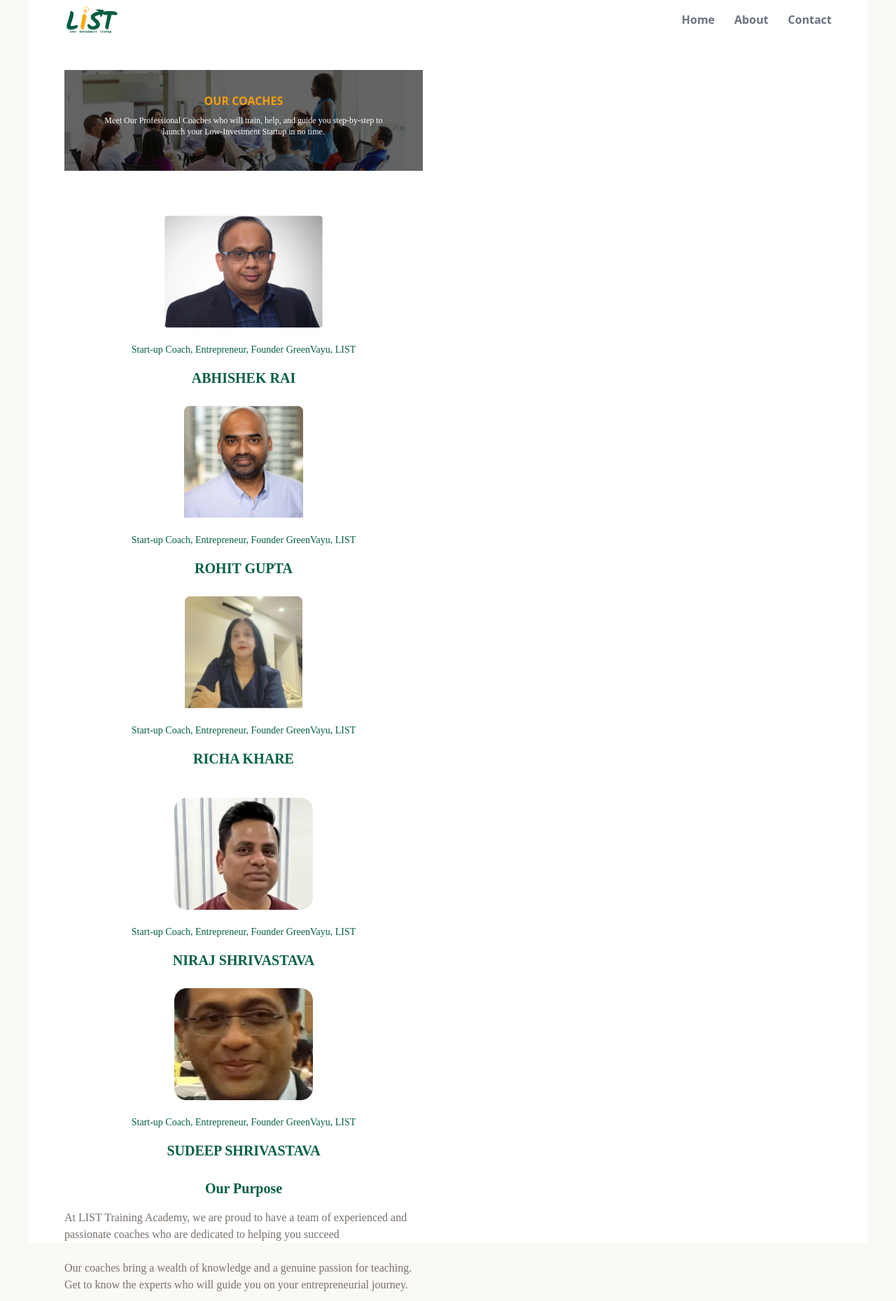
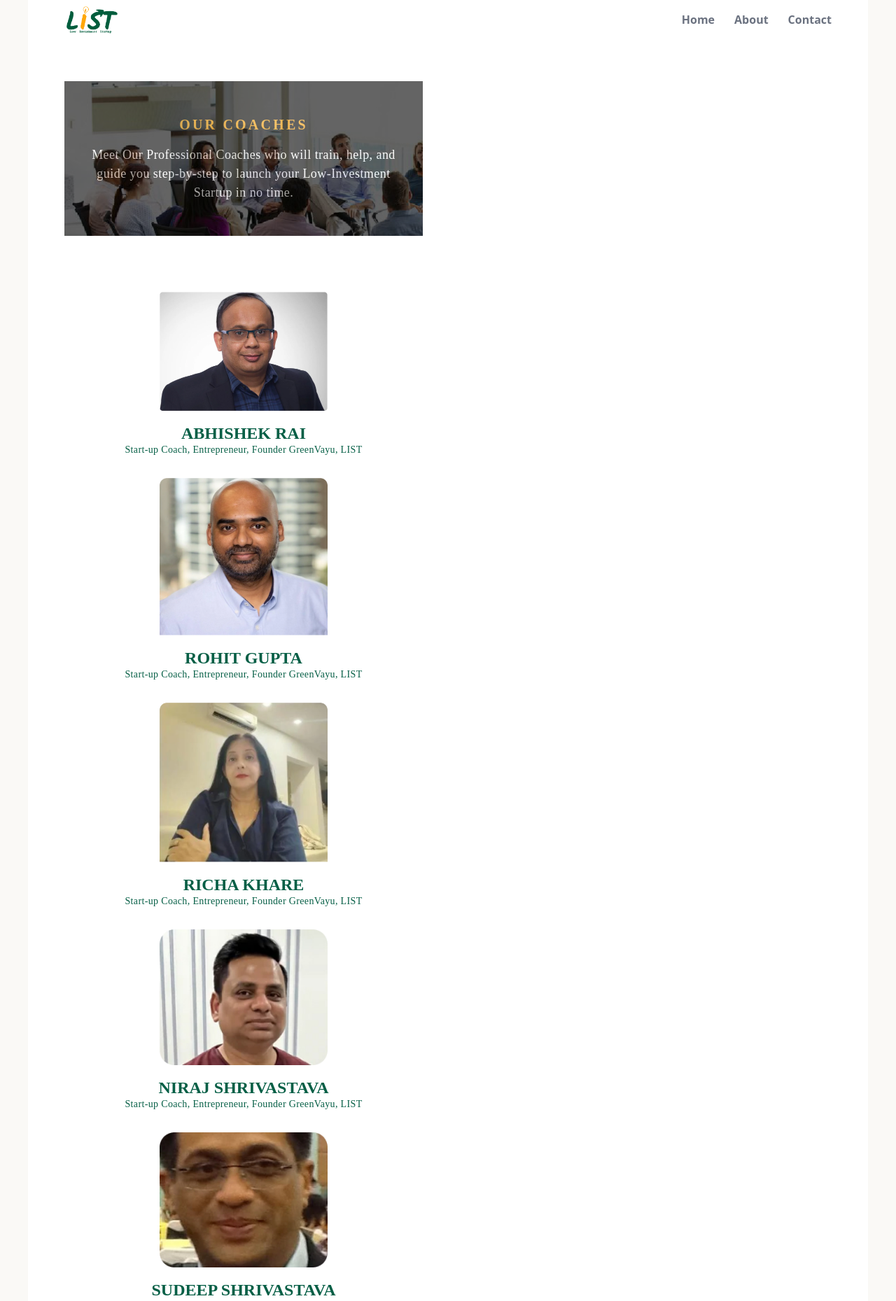
Before and after one commit to GreenVayu/List-startup, a React (Vite) app: page /contact in a window 1280 px wide. Shown: the top 1859 px of the page at 70% size. Built offline with nearby package versions, Linux system fonts and the light colour scheme; the HTML template or start-up script is replaced by a standard one.

Commit message:
story page till 500px screen width done and it works

```diff
--- a/src/Contact.tsx
+++ b/src/Contact.tsx
@@ -4,66 +4,66 @@ function Contact() {
   return (
     <div className="contactsbody lg:max-w-lg  lg:w-full">
 
+        <div className='sec1 mt-8 h-full w-full '>
+          <div className="bg-[url('/ourcoaches/33.jpg')] bg-cover">
+            <div className="bg-black opacity-60 pb-12  ">
+            <div className="text-center text-amber-500 text-xl font-semibold font-['Mukta'] leading-[3.75rem] tracking-[0.2rem] pt-8 px-2">OUR COACHES
+            </div>
+              <div className="text-center text-white text-lg font-normal font-['Orienta'] leading-normal tracking-wide py-0 px-8" >Meet Our Professional Coaches who will train, help, and guide you step-by-step to launch your Low-Investment Startup in no time.</div>
+            </div>
+          </div>
+        </div>
+
+
+    <div className='sec2 mt-20' >
+
+        <div className='flex flex-col'>
+
+        <div>
+          <div className='flex justify-center items-center'><img src='/ourcoaches/abhi.jpg' className='w-60'/></div>
+          <div className=" text-emerald-800 text-2xl font-semibold font-['Mukta'] mx-auto w-fit px-2 py-4 " > ABHISHEK RAI</div>
+          <div className="-mt-8 text-center text-emerald-800 text-sm font-normal font-['Orienta'] mx-auto px-4 py-4 leading-4 tracking-wide" > Start-up Coach, Entrepreneur, Founder GreenVayu, LIST</div>
+        </div>
+
         <div className='mt-4'>
-        <img className="img h-36" src="/ourcoaches/33.jpg"/>
-        <div className="h-36 relative -top-36 bg-black opacity-60"></div>
+          <div className='flex justify-center items-center'><img src='/ourcoaches/rohit.png' className='w-60'/></div>
+          <div className=" text-emerald-800 text-2xl font-semibold font-['Mukta'] mx-auto w-fit px-2 py-4 " > ROHIT GUPTA</div>
+          <div className="-mt-8 text-center text-emerald-800 text-sm font-normal font-['Orienta'] mx-auto px-4 py-4 leading-4 tracking-wide" > Start-up Coach, Entrepreneur, Founder GreenVayu, LIST</div>
+        </div>
 
-    <div className="relative -top-[16rem]">
-    <div className="text-amber-500 text-center font-semibold font-['Palanquin Dark']">OUR COACHES</div>
-    <div className=" text-xs text-center text-white font-normal font-['Orienta'] pt-2 px-10">Meet Our Professional Coaches who will train, help, and guide you step-by-step to launch your Low-Investment Startup in no time.</div>
+        <div className='mt-4'>
+          <div className='flex justify-center items-center'><img src='/ourcoaches/richa.png' className='w-60'/></div>
+          <div className=" text-emerald-800 text-2xl font-semibold font-['Mukta'] mx-auto w-fit px-2 py-4 " > RICHA KHARE</div>
+          <div className="-mt-8 text-center text-emerald-800 text-sm font-normal font-['Orienta'] mx-auto px-4 py-4 leading-4 tracking-wide" > Start-up Coach, Entrepreneur, Founder GreenVayu, LIST</div>
         </div>
 
 
         </div>
 
-
-    <div className='sec2' >
-
         <div className='flex flex-col'>
 
-        <div className=' -translate-y-36 flex justify-center items-center'>
-        <img className='h-40 w-auto'  src='/ourcoaches/abhi.jpg' alt='Abhishek'/>
-        <div className=" translate-y-28 px-4 absolute text-center text-sm text-emerald-800 font-normal font-['Orienta']">Start-up Coach, Entrepreneur, Founder GreenVayu, LIST</div>
-        <div className=" translate-y-36 px-4 pt-4 absolute text-center text-xl text-emerald-800 font-semibold font-['Mukta']">ABHISHEK RAI</div>
+       <div className='mt-4'>
+          <div className='flex justify-center items-center'><img src='/ourcoaches/niraj.jpg' className='w-60'/></div>
+          <div className=" text-emerald-800 text-2xl font-semibold font-['Mukta'] mx-auto w-fit px-2 py-4 " > NIRAJ SHRIVASTAVA</div>
+          <div className="-mt-8 text-center text-emerald-800 text-sm font-normal font-['Orienta'] mx-auto px-4 py-4 leading-4 tracking-wide" > Start-up Coach, Entrepreneur, Founder GreenVayu, LIST</div>
         </div>
 
-        <div className=' -translate-y-8 flex justify-center items-center'>
-        <img className='h-40 w-auto'  src='/ourcoaches/rohit.png' alt='rohit'/>
-        <div className=" translate-y-28 px-4 absolute text-center text-sm text-emerald-800 font-normal font-['Orienta']">Start-up Coach, Entrepreneur, Founder GreenVayu, LIST</div>
-        <div className=" translate-y-36 px-4 pt-4 absolute text-center text-xl text-emerald-800 font-semibold font-['Mukta']">ROHIT GUPTA</div>
-        </div>
-
-        <div className='translate-y-20 flex justify-center items-center'>
-        <img className='h-40 w-auto'  src='/ourcoaches/richa.png' alt='richa'/>
-        <div className=" translate-y-28 px-4 absolute text-center text-sm text-emerald-800 font-normal font-['Orienta']">Start-up Coach, Entrepreneur, Founder GreenVayu, LIST</div>
-        <div className=" translate-y-36 px-4 pt-4 absolute text-center text-xl text-emerald-800 font-semibold font-['Mukta']">RICHA KHARE</div>
-        </div>
-
-        </div>
-
-        <div className='relative top-[22rem] flex flex-col'>
-
-        <div className=' -translate-y-36 flex justify-center items-center'>
-        <img className='h-40 w-auto'  src='/ourcoaches/niraj.jpg' alt='Niraj'/>
-        <div className=" translate-y-28 px-4 absolute text-center text-sm text-emerald-800 font-normal font-['Orienta']">Start-up Coach, Entrepreneur, Founder GreenVayu, LIST</div>
-        <div className=" translate-y-36 px-4 pt-4 absolute text-center text-xl text-emerald-800 font-semibold font-['Mukta']">NIRAJ SHRIVASTAVA</div>
-        </div>
-
-        <div className=' -translate-y-[2rem] flex justify-center items-center'>
-        <img className='h-40 w-auto'  src='/ourcoaches/sudeep.jpg' alt='Sudeep'/>
-        <div className=" translate-y-28 px-4 absolute text-center text-sm text-emerald-800 font-normal font-['Orienta']">Start-up Coach, Entrepreneur, Founder GreenVayu, LIST</div>
-        <div className=" translate-y-36 px-4 pt-4 absolute text-center text-xl text-emerald-800 font-semibold font-['Mukta']">SUDEEP SHRIVASTAVA</div>
+        <div className='mt-4'>
+          <div className='flex justify-center items-center'><img src='/ourcoaches/sudeep.jpg' className='w-60'/></div>
+          <div className=" text-emerald-800 text-2xl font-semibold font-['Mukta'] mx-auto w-fit px-2 py-4 " >SUDEEP SHRIVASTAVA</div>
+          <div className="-mt-8 text-center text-emerald-800 text-sm font-normal font-['Orienta'] mx-auto px-4 py-4 leading-4 tracking-wide" > Start-up Coach, Entrepreneur, Founder GreenVayu, LIST</div>
         </div>
 
         </div>
 
     </div>
 
+    <hr className="border-t-2 border-gray-500 my-4" />
 
-    <div className='sec3 mt-64'>
-    <div className='translate-y-40 pt-4'>
+    <div className='sec3 mt-2'>
+    <div className='pt-4'>
     <div className="text-emerald-800 px-4 text-center text-xl font-semibold font-['Mukta']" >Our Purpose </div>
-    <div className="text-stone-500 text-base font-normal font-['Orienta'] py-4" >
+    <div className="text-stone-500 text-base font-normal font-['Orienta'] py-4 px-4" >
     At LIST Training Academy, we are proud to have a team of experienced and passionate coaches who are dedicated to helping you succeed<br/><br/>Our coaches bring a wealth of knowledge and a genuine passion for teaching. Get to know the experts who will guide you on your entrepreneurial journey.
     </div>
 
@@ -74,24 +74,42 @@ function Contact() {
 
     </div>
 
+    <hr className="border-t-2 border-gray-500 my-4" />
+
+<div className="sec4 mt-2">
+  <div className=' py-8'>
+    <div  className=" text-emerald-800 text-center text-xl font-semibold font-['Mukta']">From Founder’s Desk </div>
+    <div className="text-stone-500 text-base font-normal font-['Orienta'] pt-4 px-4" > I remember the day GreenVayu was born as if it were yesterday. I was sitting at my small kitchen table, filled with a burning desire to start my own company. This longing wasn’t just a dream; it felt like a beacon, guiding me through a sea of uncertainty and fear. </div>
+  </div>
+
+  <div className="mx-auto bg-emerald-800 rounded-lg w-fit" > <button className="text-white text-base font-normal font-['Roboto'] px-2 py-2" >Read more</button></div>
+</div>
 
 
+<div className="sec5 mt-12 mb-8 ">
+  <div className="bg-[url('/ourcoaches/image5.jpg')] bg-cover" >
+    <div className='bg-black opacity-75 pb-8 h-full '>
+    <div className="text-center text-amber-500 text-sm font-semibold font-['Mukta'] tracking-wides py-4 px-2 leading-10">Become a Coach at LIST Training Academy
+    </div>
+    <div className="text-center text-white text-sm font-normal font-['Orienta'] leading-5 tracking-wide py-2 px-8" >Inspire and Guide the Next Generation of Entrepreneurs.<br/>Are you a seasoned entrepreneur or industry expert with a passion for teaching and mentorship? Join LIST Training Academy as an advisor or coach and help shape the future of aspiring business leaders. Share your expertise, offer invaluable guidance, and make a lasting impact by mentoring the next wave of innovative entrepreneurs.</div>
 
+    <div className="mx-auto bg-amber-500 rounded-lg w-fit mt-4 " > <button className="text-black text-base font-normal font-['Roboto'] px-2 py-2" >Join now</button></div>
 
-{/*
-<div className="w-[542px] h-[326px] relative">
-  <div className="w-[542px] h-[233.17px] left-0 top-0 absolute">
-    <div className="w-[540.16px] left-[1.84px] top-[-0px] absolute text-emerald-800 text-[38px] font-semibold font-['Mukta'] tracking-widest">Our Purpose</div>
-    <div className="w-[542px] left-0 top-[78.17px] absolute text-stone-500 text-base font-normal font-['Orienta'] leading-normal tracking-wide">At LIST Training Academy, we are proud to have a team of experienced and passionate coaches who are dedicated to helping you succeed<br/><br/>Our coaches bring a wealth of knowledge and a genuine passion for teaching. Get to know the experts who will guide you on your entrepreneurial journey.</div>
-  </div>
-  <div className="w-[215.88px] h-12 px-7 py-3 left-0 top-[278px] absolute bg-emerald-800 rounded-lg flex-col justify-center items-center gap-4 inline-flex">
-    <div className="text-white text-base font-normal font-['Roboto']">Contact us to know more</div>
-  </div>
+    </div>
+    </div>
 </div>
-*/}
+
 
     </div>
   )
 }
 
 export default Contact
+
+
+{/*
+  <div className="w-[283.57px] h-[74.83px] relative">
+  <div className="w-[283.57px] h-[40.83px] left-0 top-[34px] absolute text-center text-emerald-800 text-xs font-normal font-['Orienta'] leading-[14px] tracking-wide">Start-up Coach, Entrepreneur, Founder GreenVayu, LIST</div>
+  <div className="w-[149.46px] h-[29.49px] left-[67px] top-0 absolute text-emerald-800 text-[22px] font-semibold font-['Mukta'] leading-relaxed tracking-wide">RICHA KHARE</div>
+</div>
+*/}
```
